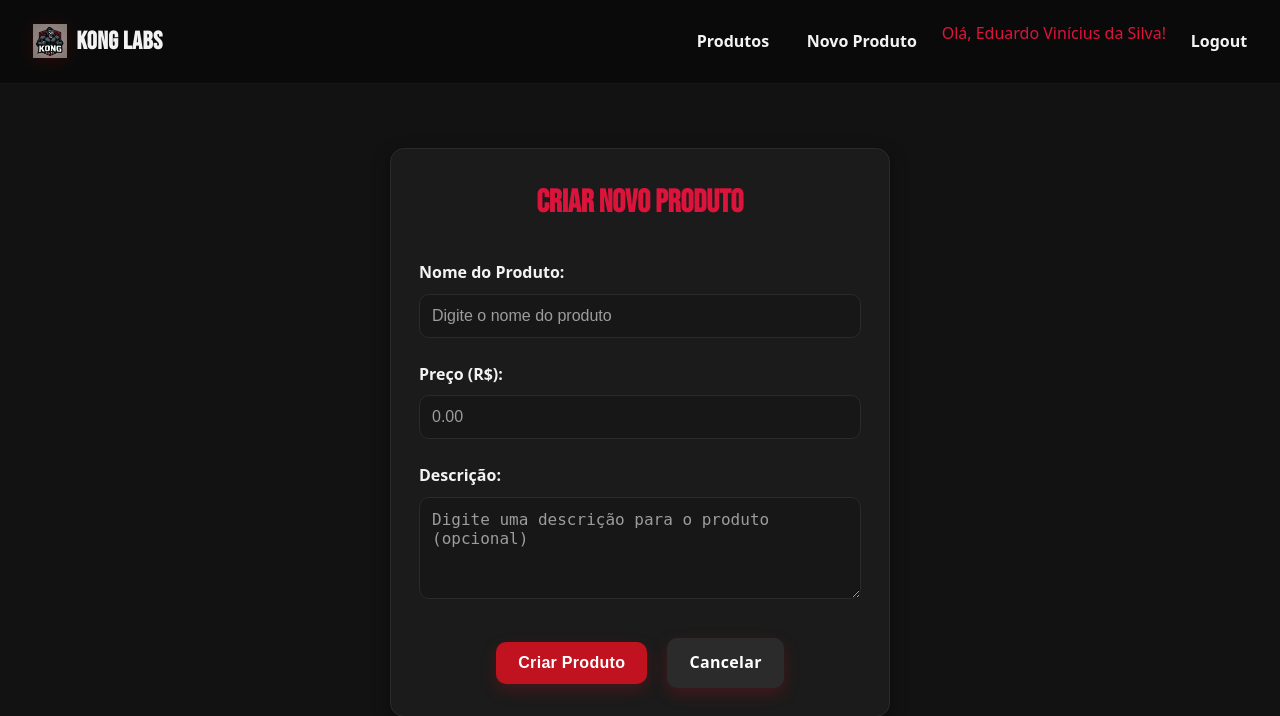
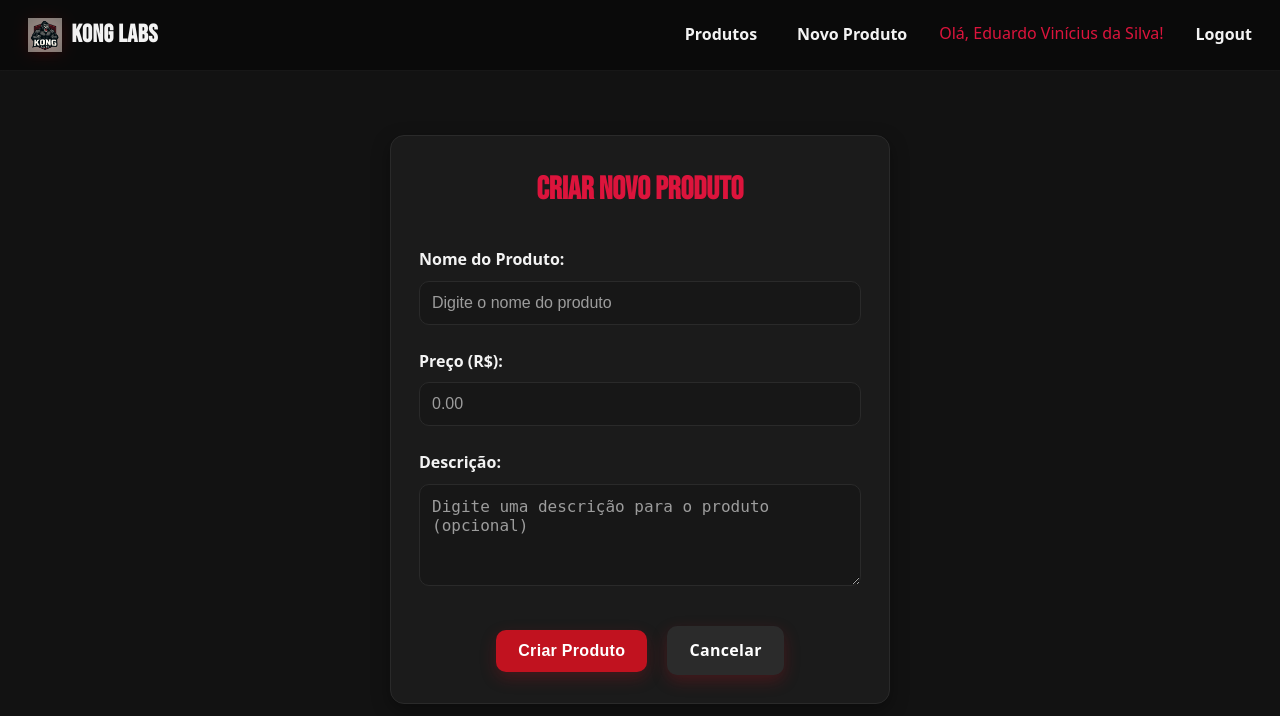
Before and after one commit to Jose-Abilio/Kong-labs, a Flask app: page /criar_produto in a window 1280 px wide. Shown: the top 716 px of the page. Run offline with Flask 3, Linux system fonts and the light colour scheme; a user stored in the database is signed in.

Commit message:
concertei o botão bugado da navbar

```diff
--- a/static/css/base.css
+++ b/static/css/base.css
@@ -61,13 +61,13 @@ body {
 
 .navbar div:last-child {
     display: flex;
-    gap: .75rem;
+    gap: 1.5rem;
 }
 
 .navbar a {
     color: var(--text);
     text-decoration: none;
-    padding: .5rem .8rem;
+    padding: .1rem .5rem;
     border-radius: 8px;
     transition: background-color .2s ease, color .2s ease, transform .15s ease;
     font-weight: 600;
```
Also changed, not shown: instance/kong_labs.db.
